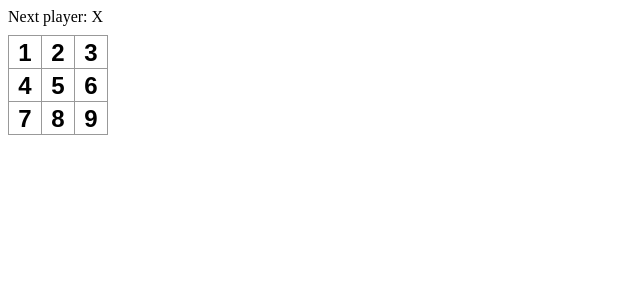
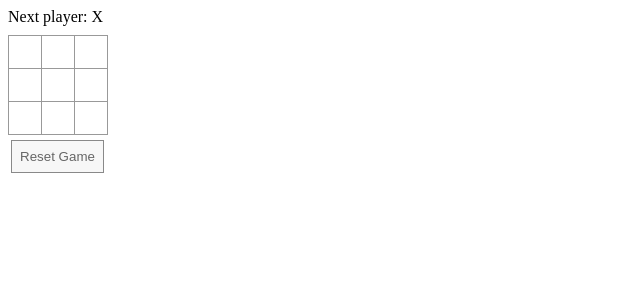
Before and after one commit to mohanramphp/angularattack-workspace, an Angular app: page /game in a window 1280 px wide. Shown: the top 300 px of the page, without its empty margins (0-640 px from the left). Built offline with nearby package versions, Linux system fonts and the light colour scheme.

Commit message:
functionality for the game is added

```diff
--- a/projects/tic-tac-toe/src/app/game/board/board.component.css
+++ b/projects/tic-tac-toe/src/app/game/board/board.component.css
@@ -7,3 +7,23 @@
   .status {
     margin-bottom: 10px;
   }
+
+  .action-button-container {
+    text-align: center;
+    margin-top: 5px;
+  }
+
+  .action-button-container button {
+    background-color: #f3f3f3;
+    border: 1px solid #3c3c3c;
+    padding: 8px;
+    cursor: pointer;
+    opacity: 0.6;
+    transition: 0.3s;
+    text-decoration: none;
+  }
+
+  .action-button-container button:hover {
+    opacity: 1;
+    text-decoration: underline;
+  }
--- a/projects/tic-tac-toe/src/app/game/board/board.component.html
+++ b/projects/tic-tac-toe/src/app/game/board/board.component.html
@@ -1,6 +1,14 @@
 <div>
-  <div class="status">Next player: X</div>
+  <div class="status" *ngIf="!winner;else winnerTemplate">Next player: {{xIsNext ? 'X' : 'O'}}</div>
+  <ng-template #winnerTemplate>
+    <div class="status">Winner: {{winner}}</div>
+  </ng-template>
   <div class="board-row" *ngFor="let row of rows">
-    <app-square *ngFor="let column of row" [value]="column"></app-square>
+    <app-square *ngFor="let column of row" [value]="squares[column]" [disabled]="!!winner"
+      (squareSelection)="handleSquareSelection(column)">
+    </app-square>
+  </div>
+  <div class="action-button-container">
+    <button (click)="reset()">Reset Game</button>
   </div>
 </div>
--- a/projects/tic-tac-toe/src/app/game/board/board.component.ts
+++ b/projects/tic-tac-toe/src/app/game/board/board.component.ts
@@ -1,6 +1,8 @@
 import { Component, OnInit, Inject } from '@angular/core';
 import { BOARD_TOKEN } from './config/board.token';
 import { board } from './config/board.data';
+
+
 @Component({
   selector: 'app-board',
   templateUrl: './board.component.html',
@@ -14,12 +16,62 @@ import { board } from './config/board.data';
 })
 export class BoardComponent implements OnInit {
 
+  squares: Array<'X' | 'O' | null> = [];
+  xIsNext: boolean;
+  winner: 'X' | 'O' | null;
+
   constructor(
     @Inject(BOARD_TOKEN) public rows: Array<Array<number>>
-  ) { }
+  ) {
+    this.defaultBoardSetup();
+  }
 
   ngOnInit() {
 
   }
 
+  handleSquareSelection(i: number) {
+    const squares = this.squares.slice();
+    squares[i] = this.xIsNext ? 'X' : 'O';
+    this.squares = squares;
+    this.xIsNext = !this.xIsNext;
+    this.winner = this.calculateWinner(this.squares);
+    console.log('this.winner');
+    console.log(this.winner);
+  }
+
+  reset() {
+    this.defaultBoardSetup();
+  }
+
+  defaultBoardSetup() {
+    this.squares = Array(9).fill(null);
+    this.winner = null;
+    this.xIsNext = true;
+  }
+
+  calculateWinner(squares): null | 'X' | 'O' {
+    const lines = [
+      [0, 1, 2],
+      [3, 4, 5],
+      [6, 7, 8],
+      [0, 3, 6],
+      [1, 4, 7],
+      [2, 5, 8],
+      [0, 4, 8],
+      [2, 4, 6],
+    ];
+    let winner = null;
+    lines.forEach((_, i) => {
+      const [a, b, c] = lines[i];
+      console.log('squares[a], squares[b], squares[c]');
+      console.log(squares[a], squares[b], squares[c]);
+      if (squares[a] && squares[a] === squares[b] && squares[a] === squares[c]) {
+        console.log('result = ' + squares[a]);
+        winner = squares[a];
+      }
+    });
+    return winner;
+  }
+
 }
--- a/projects/tic-tac-toe/src/app/game/board/config/board.data.ts
+++ b/projects/tic-tac-toe/src/app/game/board/config/board.data.ts
@@ -1,5 +1,5 @@
 export const board: Array<Array<number>> = [
-    [1, 2, 3],
-    [4, 5, 6],
-    [7, 8, 9],
+    [0, 1, 2],
+    [3, 4, 5],
+    [6, 7, 8],
 ];
--- a/projects/tic-tac-toe/src/app/game/board/square/square.component.css
+++ b/projects/tic-tac-toe/src/app/game/board/square/square.component.css
@@ -17,3 +17,8 @@
     outline: none;
     background: #ddd;
   }
+
+  .square.disabled {
+    opacity: 0.65;
+    cursor: not-allowed;
+  }
--- a/projects/tic-tac-toe/src/app/game/board/square/square.component.html
+++ b/projects/tic-tac-toe/src/app/game/board/square/square.component.html
@@ -1 +1,2 @@
-<button class="square">{{value}}</button>
+<button class="square" [class.disabled]="disabled" (click)="squareSelection.emit()"
+    [disabled]="disabled">{{value}}</button>
--- a/projects/tic-tac-toe/src/app/game/board/square/square.component.ts
+++ b/projects/tic-tac-toe/src/app/game/board/square/square.component.ts
@@ -1,4 +1,4 @@
-import { Component, OnInit, Input } from '@angular/core';
+import { Component, OnInit, Input, Output, EventEmitter } from '@angular/core';
 
 @Component({
   selector: 'app-square',
@@ -8,6 +8,8 @@ import { Component, OnInit, Input } from '@angular/core';
 export class SquareComponent implements OnInit {
 
   @Input() value: number;
+  @Input() disabled: boolean;
+  @Output() squareSelection: EventEmitter<void> = new EventEmitter<void>();
 
   constructor() { }
 
```
